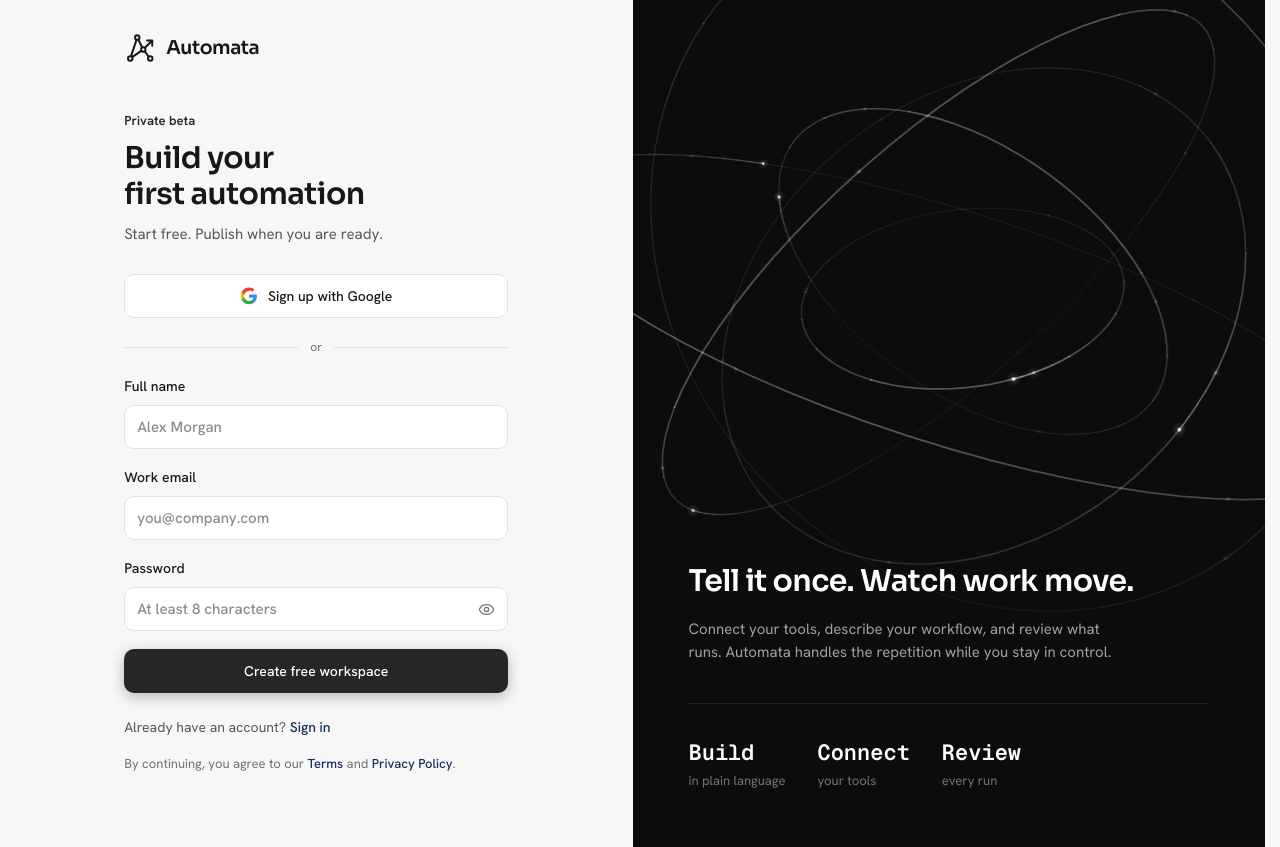
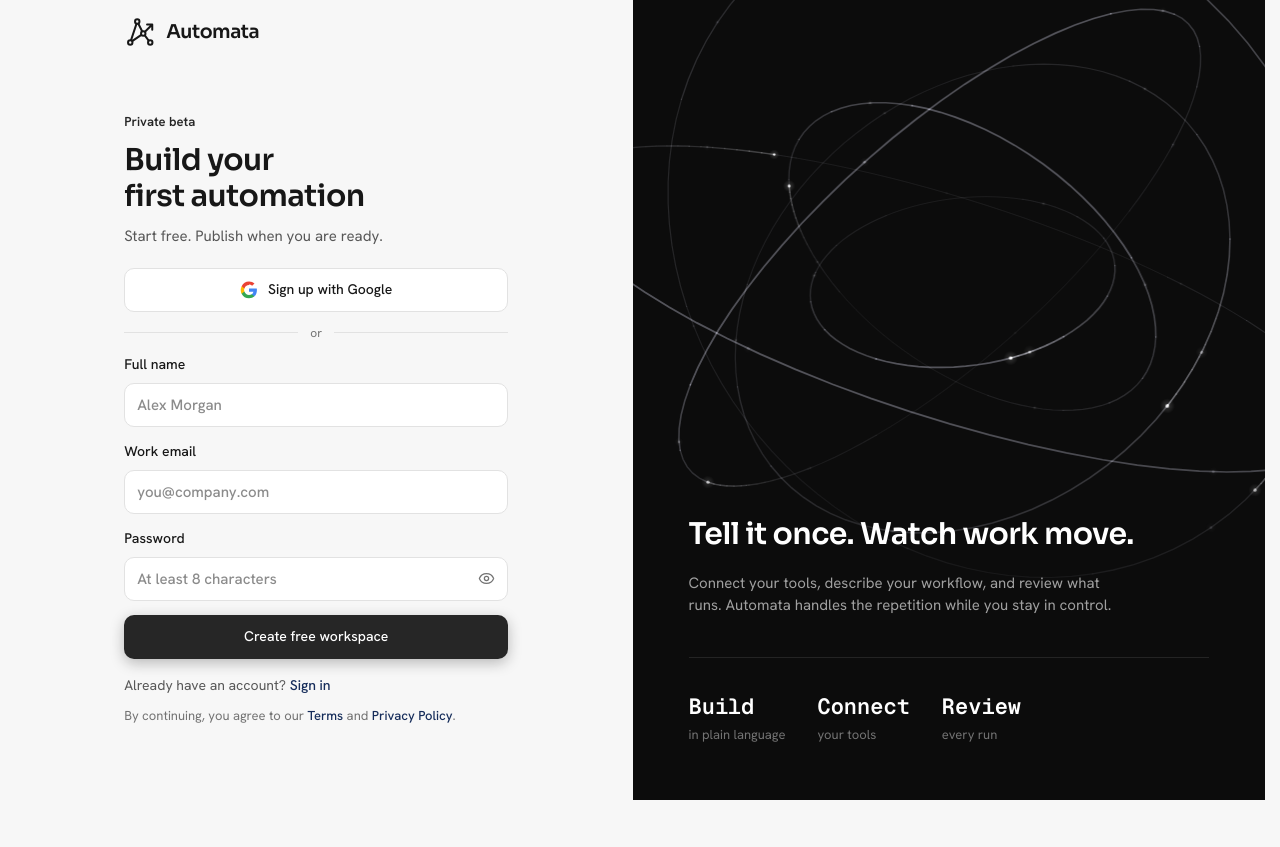
Before and after one commit to UtkarshDubeyGIT/automata, a Next.js app: page /signup in a window 1280 px wide. After the commit the page ends 800 px from the top, so only its background shows below. Built offline with nearby package versions, Linux system fonts and the light colour scheme; no server answers.

Commit message:
fix: fit signup auth screen on desktop

```diff
--- a/src/app/(auth)/layout.tsx
+++ b/src/app/(auth)/layout.tsx
@@ -14,12 +14,12 @@ export default function AuthLayout({
   return (
     <div className="theme-light grid min-h-dvh lg:grid-cols-2">
       {/* Form side */}
-      <div className="flex flex-col px-6 py-8">
+      <div className="flex flex-col px-6 py-8 lg:py-4">
         <div className="mx-auto w-full max-w-sm flex-none">
           <Logo />
         </div>
-        <div className="flex flex-1 items-center justify-center">
-          <div className="w-full max-w-sm py-10">{children}</div>
+        <div className="flex min-h-0 flex-1 items-center justify-center">
+          <div className="auth-content w-full max-w-sm">{children}</div>
         </div>
       </div>
 
--- a/src/app/(auth)/signup/page.tsx
+++ b/src/app/(auth)/signup/page.tsx
@@ -14,12 +14,12 @@ export default async function SignupPage({ searchParams }: SignupPageProps) {
   const notice = params.notice ? NOTICE_COPY[params.notice] : undefined;
 
   return (
-    <>
+    <div className="auth-signup-page">
       <header className="auth-heading"><span>Private beta</span><h1>Build your first automation</h1><p>Start free. Publish when you are ready.</p></header>
       {notice ? <p className="auth-alert" role="status">{notice}</p> : null}
       {!isSupabaseConfigured() ? <p className="auth-alert preview">Supabase keys are not set. Forms open the local product preview.</p> : null}
       <SignupForm next={next} />
       <p className="auth-legal">By continuing, you agree to our <Link href="/terms">Terms</Link> and <Link href="/privacy">Privacy Policy</Link>.</p>
-    </>
+    </div>
   );
 }
--- a/src/app/marketing.css
+++ b/src/app/marketing.css
@@ -261,9 +261,18 @@ body:has(.marketing-shell) {
 .auth-form .auth-label-row { display: flex; align-items: baseline; justify-content: space-between; gap: 12px; }
 .auth-form .auth-label-row a { color: var(--text-link); font-size: 13px; font-weight: 500; }
 .auth-form input[aria-invalid="true"] { border-color: var(--danger); }
+.auth-content { padding-block: 40px; }
 .auth-switch { margin-top: 24px; color: var(--text-secondary); font-size: 14px; }
 .auth-switch a, .auth-legal a { color: var(--text-link); font-weight: 500; }
 .auth-legal { margin-top: 16px; color: var(--text-tertiary); font-size: 13px; line-height: 1.6; }
+@media (min-width: 1024px) {
+  .auth-content { padding-block: 0; }
+  .auth-signup-page .auth-heading { margin-bottom: 20px; }
+  .auth-signup-page .auth-divider { margin-block: 12px; }
+  .auth-signup-page .auth-form { gap: 14px; }
+  .auth-signup-page .auth-switch { margin-top: 16px; }
+  .auth-signup-page > .auth-legal { margin-top: 10px; }
+}
 .legal-page { min-height: 100vh; background: #f1f2ee; padding: 32px max(25px, 7vw) 80px; }.legal-page > a { color: #212733; }.legal-page article { max-width: 710px; margin: 80px auto 0; }.legal-page article > span { color: #7f8891; text-transform: uppercase; letter-spacing: .1em; font: 700 9px ui-monospace, monospace; }.legal-page h1 { font-size: clamp(44px, 8vw, 78px); letter-spacing: -.065em; margin: 16px 0 35px; }.legal-page h2 { font-size: 18px; margin-top: 30px; }.legal-page p { color: #626b72; font-size: 13px; line-height: 1.8; }.legal-page article > a { display: inline-flex; margin-top: 30px; color: var(--blue); font-size: 11px; font-weight: 750; }
 @media (max-width: 520px) { .auth-card { padding: 27px 21px; }.auth-brand { left: 20px; }.auth-foot { display: none; } }
 
```
